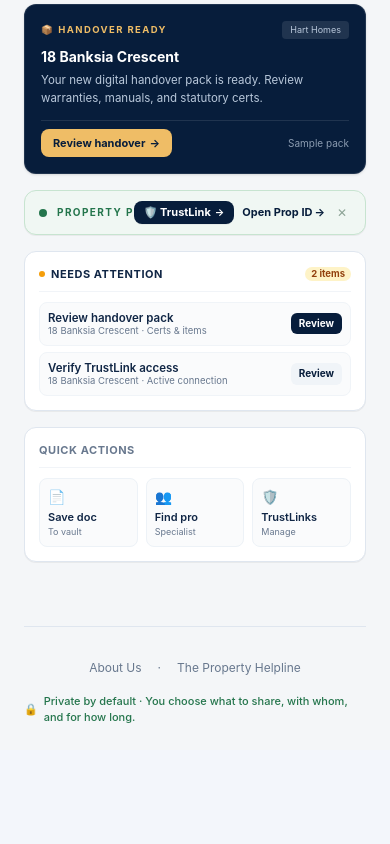
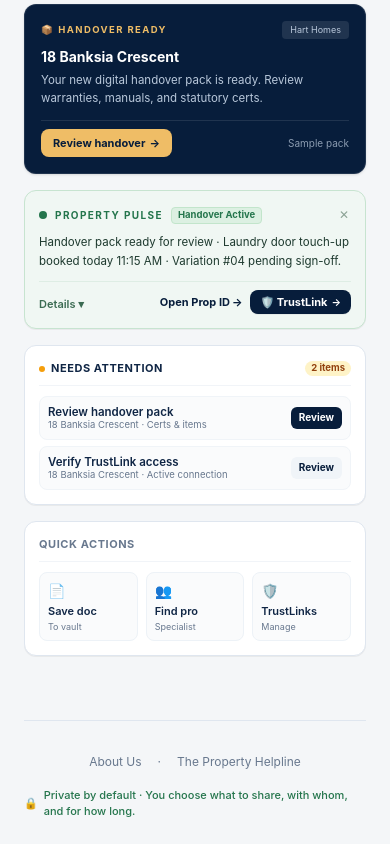
Before and after one commit to choudharyprince03/TPH, a Next.js app: page /properties in a window 390 px wide. Shown: the part 1928-2772 px from the top of the page. Before the commit the page ends 2678 px from the top, so only its background shows below. Built offline with nearby package versions, Linux system fonts and the light colour scheme.

Commit message:
fix: resolve PropertyPulse notification text overlap by structuring as responsive card

```diff
--- a/src/components/features/PropertyPulse.tsx
+++ b/src/components/features/PropertyPulse.tsx
@@ -431,74 +431,82 @@ export function PropertyPulseNotification({
 
   return (
     <div
-      className={`bg-[#f0f7f3] border border-[#c7e4d0] rounded-xl px-3.5 sm:px-4 py-2.5 shadow-2xs transition-all ${className}`}
+      className={`bg-[#f0f7f3] border border-[#c7e4d0] rounded-xl p-3.5 shadow-2xs transition-all ${className}`}
       role="status"
     >
-      <div className="flex items-center justify-between gap-3 text-xs flex-wrap sm:flex-nowrap">
-        <div className="flex items-center gap-2.5 min-w-0 flex-1">
-          {/* Pulsing Green/Amber Radar Dot */}
+      {/* ── Top Header Row: Indicator, Title, Badge & Dismiss ── */}
+      <div className="flex items-center justify-between gap-2 mb-2">
+        <div className="flex items-center gap-2 min-w-0">
           <span className="relative flex h-2 w-2 flex-shrink-0">
             <span className="animate-ping absolute inline-flex h-full w-full rounded-full bg-[#24754c] opacity-75" />
             <span className="relative inline-flex rounded-full h-2 w-2 bg-[#24754c]" />
           </span>
-
-          <span className="text-[10px] font-bold uppercase tracking-[1.4px] text-[#24754c] flex-shrink-0">
-            Property Pulse:
+          <span className="text-[10px] font-bold uppercase tracking-[1.4px] text-[#24754c] truncate">
+            Property Pulse
           </span>
-
-          <span className="text-[11px] sm:text-[12px] text-[#1e3a2f] font-medium truncate">
-            {briefText}
+          <span className="text-[9.5px] font-bold px-1.5 py-0.2 bg-[#dcf0e2] text-[#24754c] rounded border border-[#c2e5cb] flex-shrink-0">
+            {data.badge || "Live"}
           </span>
         </div>
 
-        <div className="flex items-center gap-2 flex-shrink-0 ml-auto sm:ml-0">
+        <button
+          onClick={() => setDismissed(true)}
+          aria-label="Dismiss notification"
+          className="text-[#8ca395] hover:text-[#102645] text-xs p-0.5 rounded cursor-pointer transition-colors flex-shrink-0"
+        >
+          ✕
+        </button>
+      </div>
+
+      {/* ── Brief Summary Text (Always readable, never squished) ── */}
+      <p className="text-[11.5px] text-[#1e3a2f] leading-relaxed mb-2.5">
+        {briefText}
+      </p>
+
+      {/* ── Action Toolbar: Details toggle + Action Buttons ── */}
+      <div className="flex items-center justify-between gap-2 pt-2 border-t border-[#d8eade]/70 flex-wrap">
+        <div>
           {items.length > 0 && (
             <button
               onClick={() => setExpanded(!expanded)}
-              className="text-[11px] text-[#527965] hover:text-[#102645] font-semibold cursor-pointer hidden md:inline"
+              className="text-[11px] text-[#3b6b52] hover:text-[#102645] font-semibold cursor-pointer inline-flex items-center gap-1 transition-colors"
             >
-              {expanded ? "Less ▴" : "Details ▾"}
+              <span>{expanded ? "Less details ▴" : "Details ▾"}</span>
             </button>
           )}
+        </div>
 
-          {/* Dedicated Button to go to Specific TrustLink related to this property */}
+        <div className="flex items-center gap-2 flex-wrap ml-auto">
+          {actionHref && (
+            <Link
+              href={actionHref}
+              className="text-[11px] font-bold text-[#071d3b] hover:text-[#24754c] hover:underline flex items-center gap-0.5 transition-colors"
+            >
+              <span>{actionLabel}</span>
+              <span>→</span>
+            </Link>
+          )}
+
           {showTrustLinkButton && specificTrustlink && (
             <Link
               href={specificTrustlink}
-              className="px-2.5 py-1 bg-[#071d3b] hover:bg-[#15345d] text-white text-[11px] font-bold rounded-lg transition-colors flex items-center gap-1 shadow-2xs shrink-0"
+              className="px-2.5 py-1 bg-[#071d3b] hover:bg-[#15345d] text-white text-[11px] font-bold rounded-lg transition-colors flex items-center gap-1 shadow-2xs"
               title={`Go to TrustLink (${data.trustlinkId || "active"}) for ${property || propId}`}
             >
               <span>🛡️ TrustLink</span>
               <span className="text-[10px]">→</span>
             </Link>
           )}
-
-          {actionHref && (
-            <Link
-              href={actionHref}
-              className="text-[11px] font-bold text-[#071d3b] hover:text-[#24754c] hover:underline flex items-center gap-0.5"
-            >
-              <span>{actionLabel}</span>
-              <span>→</span>
-            </Link>
-          )}
-
-          <button
-            onClick={() => setDismissed(true)}
-            aria-label="Dismiss notification"
-            className="text-[#8ca395] hover:text-[#102645] text-xs px-1 cursor-pointer"
-          >
-            ✕
-          </button>
         </div>
       </div>
 
+      {/* ── Expanded Detail Items ── */}
       {expanded && items.length > 0 && (
-        <div className="mt-2.5 pt-2 border-t border-[#d8eade] text-[11px] text-[#264e3b] space-y-1">
+        <div className="mt-2.5 pt-2 border-t border-[#d8eade] text-[11px] text-[#264e3b] space-y-1.5 bg-white/60 rounded-lg p-2.5">
           {items.map((item, i) => (
-            <div key={i} className="flex items-center gap-2">
-              <span className="text-[#24754c] text-[10px]">✓</span>
-              <span>{item}</span>
+            <div key={i} className="flex items-start gap-2">
+              <span className="text-[#24754c] text-[11px] font-bold mt-0.5">✓</span>
+              <span className="leading-tight">{item}</span>
             </div>
           ))}
         </div>
```
